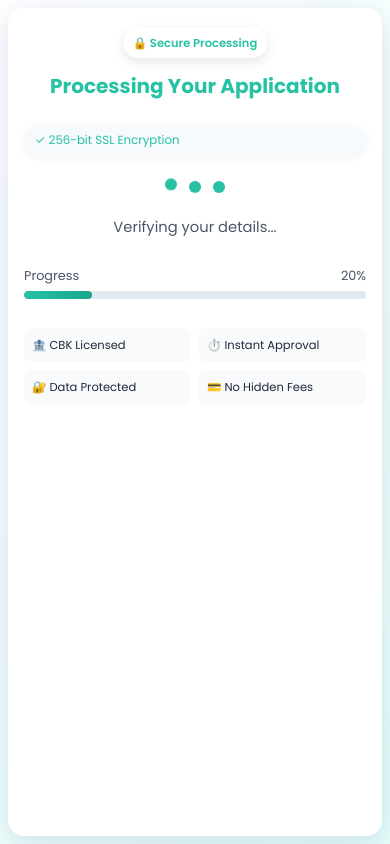
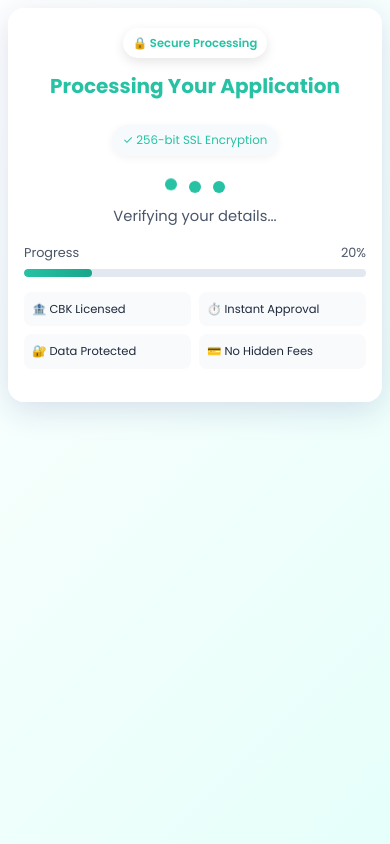
Before and after one commit to benardcheruiyot/tala, a React (Create React App) app in the folder frontend/: page /processing in a window 390 px wide. Built offline with nearby package versions, Linux system fonts and the light colour scheme; sample sign-in values are in the browser's storage.

Commit message:
style: stop forcing full-height processing card on mobile

```diff
--- a/frontend/src/pages/Processing.css
+++ b/frontend/src/pages/Processing.css
@@ -185,10 +185,8 @@
 
   .processing-container {
     margin: 0;
-    min-height: calc(100dvh - 1rem);
-    display: flex;
-    flex-direction: column;
-    justify-content: flex-start;
+    min-height: auto;
+    display: block;
     padding: 1.25rem 1rem;
   }
 
@@ -262,7 +260,7 @@
   }
 
   .processing-container {
-    min-height: calc(100dvh - 0.9rem);
+    min-height: auto;
     padding: 1rem 0.85rem;
   }
 
```
